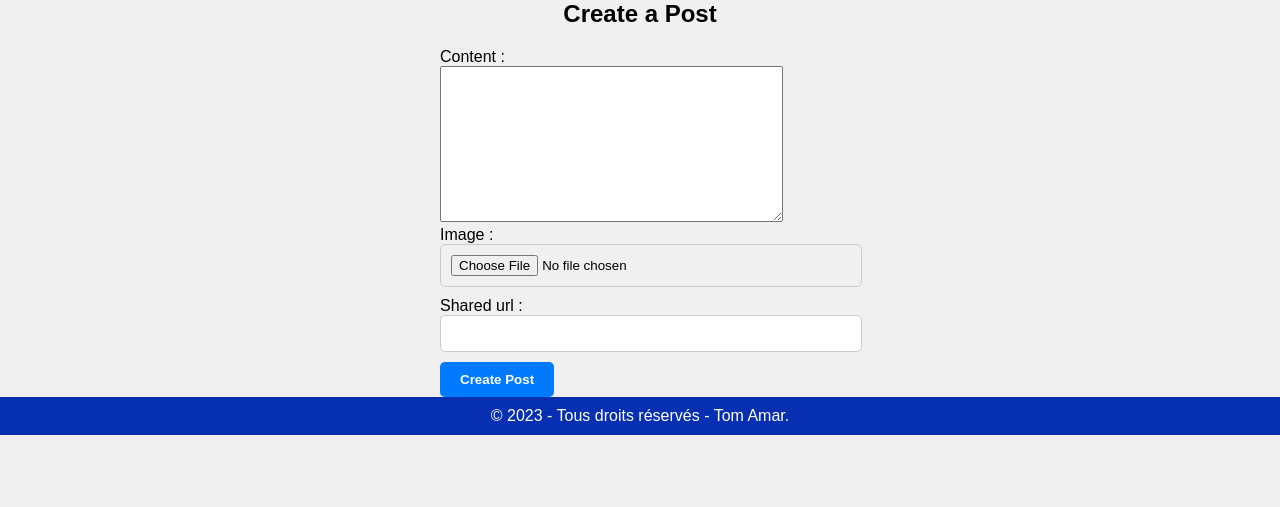
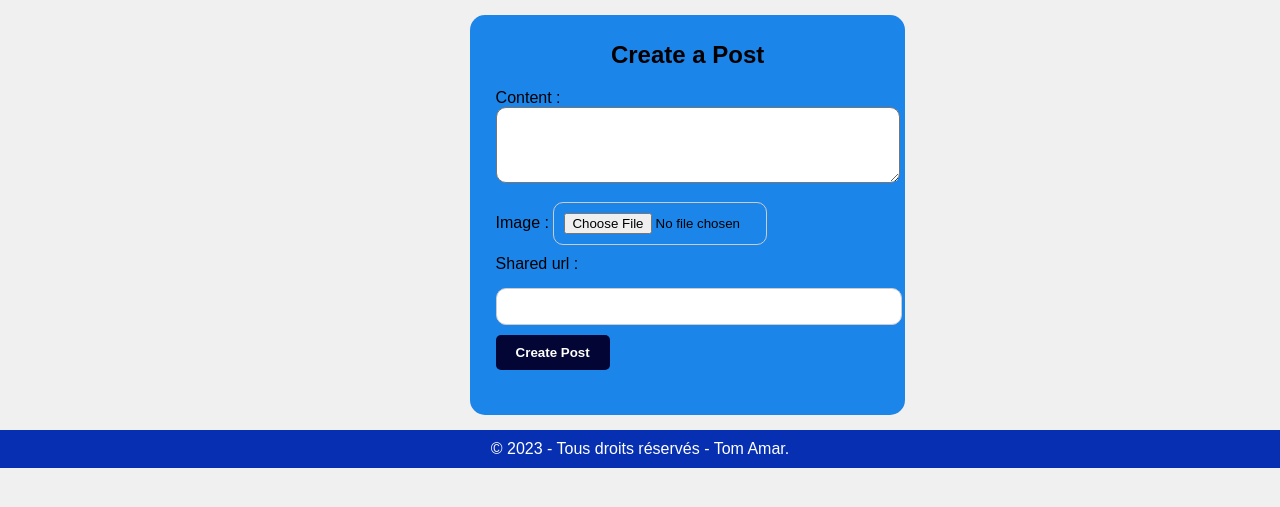
Before and after one commit to TarobaseM/Reseau-Social, a Django app: page /poster/ in a window 1280 px wide. Shown: the part 115-622 px from the top of the page. Run offline with Django 4.2, Linux system fonts and the light colour scheme; a user stored in the database is signed in.

Commit message:
style amelioré ++

```diff
--- a/PostApp/models.py
+++ b/PostApp/models.py
@@ -3,7 +3,7 @@ from django.contrib.auth.models import User
 
 class Post(models.Model):
     author = models.ForeignKey(User, on_delete=models.CASCADE)
-    content = models.TextField(max_length=1000)
+    content = models.TextField(max_length=500)
     created_at = models.DateTimeField(auto_now_add=True)
     image=models.ImageField(upload_to="images_postes/",blank=True,null=True)
     likes = models.ManyToManyField(User, related_name='liked_publications')
@@ -13,3 +13,10 @@ class Post(models.Model):
         return f"Post by {self.author.username} at {self.created_at}"
     def total_likes(self):
         return self.likes.count()
+    def get_image_width(self):
+        with Post.open(self.image.path) as img:
+            return img.width
+
+    def get_image_height(self):
+        with Post.open(self.image.path) as img:
+            return img.height
--- a/Reseau_Social/urls.py
+++ b/Reseau_Social/urls.py
@@ -32,6 +32,7 @@ urlpatterns = [
 
 
 
+
      ]
 
 if settings.DEBUG:
--- a/static/css/postapp/poster.css
+++ b/static/css/postapp/poster.css
@@ -11,24 +11,34 @@ form {
 }
 
 input {
+    margin-top:15px;
     width: 100%; /* Largeur de l'input à 100% pour occuper toute la largeur du conteneur */
     padding: 10px; /* Ajoutez du rembourrage autour de l'input */
     margin-bottom: 10px; /* Marge en bas de l'input pour l'espacement entre les éléments */
     border: 1px solid #ccc; /* Ajoute une bordure légère autour de l'input */
-    border-radius: 5px;
+    border-radius: 10px;
 }
 
+textarea{
+    margin: 0px;
+    width: 398px;
+    height: 70px;
+    border-radius: 10px;
+}
 button[type="submit"] {
     display: flex;
-    text-align: center;
+    align-items: center;
+    justify-content: center;
+
     padding: 10px 20px;
-    background-color: #007BFF;
+    background-color: hsl(236, 89%, 11%);
     color: #fff;
     border: none;
     border-radius: 5px;
     font-weight: bold;
     cursor: pointer;
     transition: background-color 0.3s, color 0.3s;
+    margin-bottom:20px;
 }
 
 button[type="submit"]:hover {
@@ -38,3 +48,36 @@ button[type="submit"]:hover {
 button[type="submit"]:active {
     background-color: #003a73;
 }
+input#id_image{
+    width: 50%;
+
+}
+.content{
+    background-color: hsl(209, 82%, 51%);
+    width:30%;
+    justify-content: center;
+    margin-top:15px;
+    margin-left:470px;
+    border-radius: 15px;
+    padding: 2%;
+    margin-bottom:15px;
+
+
+}
+@media (max-width: 768px) {
+    form {
+        max-width: 90; /* Ajuste la largeur du formulaire pour les petits écrans */
+    }
+
+    input#id_image {
+        width: 90%; /* Ajuste la largeur de l'image pour les petits écrans */
+    }
+
+    .content {
+        width: 90%; /* Ajuste la largeur du conteneur pour les petits écrans */
+        margin-left: 0; /* Réinitialise la marge gauche pour centrer sur l'écran */
+    }
+    input,textarea{
+        width:90%;
+    }
+}
--- a/templates/account/login.html
+++ b/templates/account/login.html
@@ -22,10 +22,11 @@
 
 
             <!-- Replace the link with a clickable Google image -->
-            <a href="https://accounts.google.com/o/oauth2/auth?client_id=154937134517-3qufbgf8k3m3gq9jiubd7qa4s739ejcj.apps.googleusercontent.com&redirect_uri=https://tomamar707.pythonanywhere.com/accounts/google/login/callback/&scope=https://www.googleapis.com/auth/userinfo.email&response_type=code&access_type=offline"  class="btn btn-light">
+            <a href="https://accounts.google.com/o/oauth2/v2/auth?client_id=154937134517-3qufbgf8k3m3gq9jiubd7qa4s739ejcj.apps.googleusercontent.com&redirect_uri=https://tomamar707.pythonanywhere.com/accounts/google/login/callback/&scope=profile+email&response_type=code&state=v5PR9cvzozbf0HwY&access_type=online&code_challenge_method=S256&code_challenge=1XzwbH4Y7_TyIwtBgXdjIfwH_v6cZOsZJ7P7YV-NK-A" class="btn btn-light">
               <img src="{% static 'images/Google.png' %}" alt="Google" style="max-width: 200px; margin-right: 10px;">
+          </a>
 
-            </a>
+
             <br>
 
             <span id="alert-info-mt-3">{% trans 'or' %}</span>
```
Also changed, not shown: static/css/postapp/home.css (+33 -8 lines), templates/postapp/home.html (+8 -7 lines), PostApp/migrations/0011_alter_post_content.py (added), PostApp/migrations/0012_alter_post_content.py (added), db.sqlite3, media/images_postes/11.png (added), media/images_postes/12b48090-1f97-45a8-963d-58b308b52a75.jpg (added), media/images_postes/Google_93SWzph.png (added), media/images_postes/Google_fpBUNYw.png (added), media/images_postes/Google_lnrVFND.png (added), media/images_postes/IMG_20221125_200421.jpg (added), media/images_postes/WIN_20230629_10_57_10_Pro_2.jpg (added).
